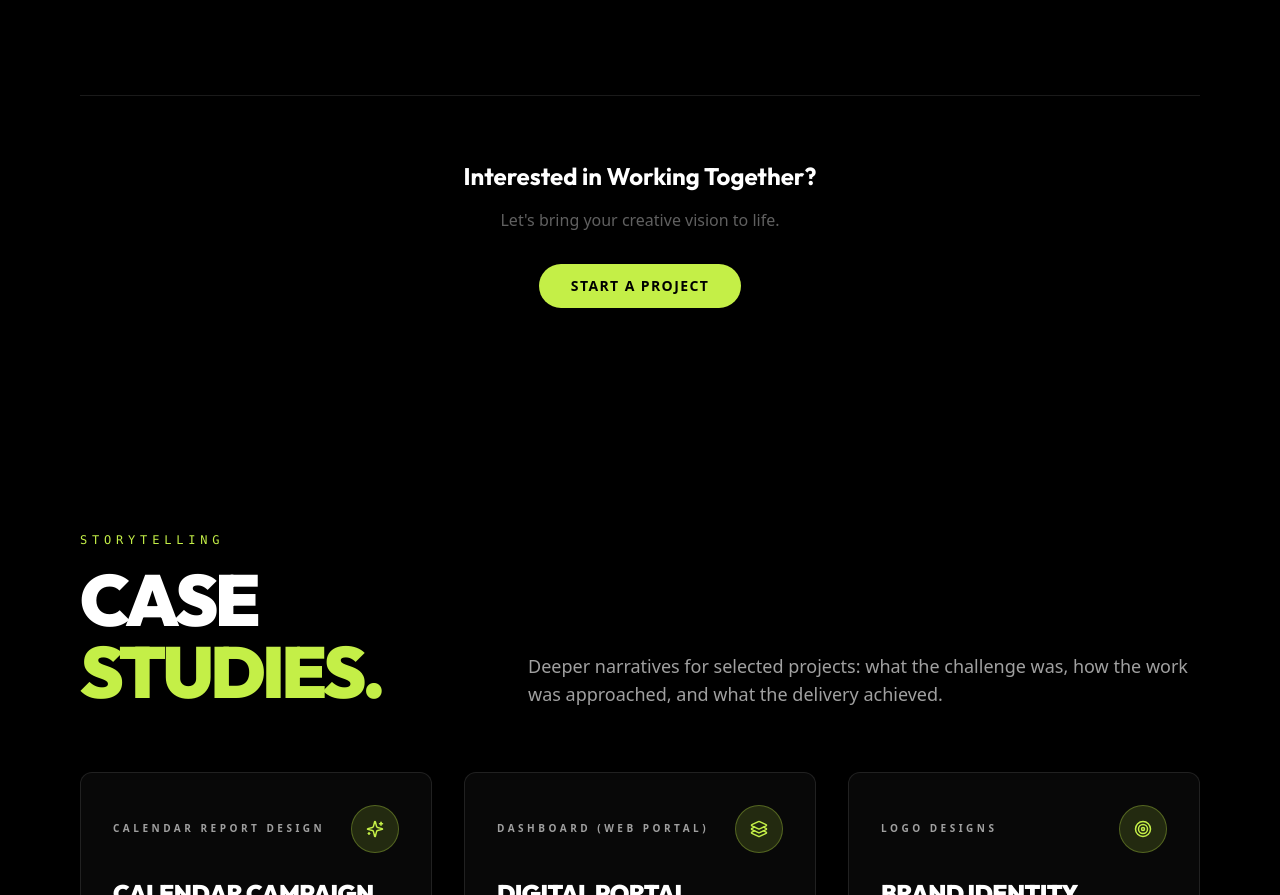
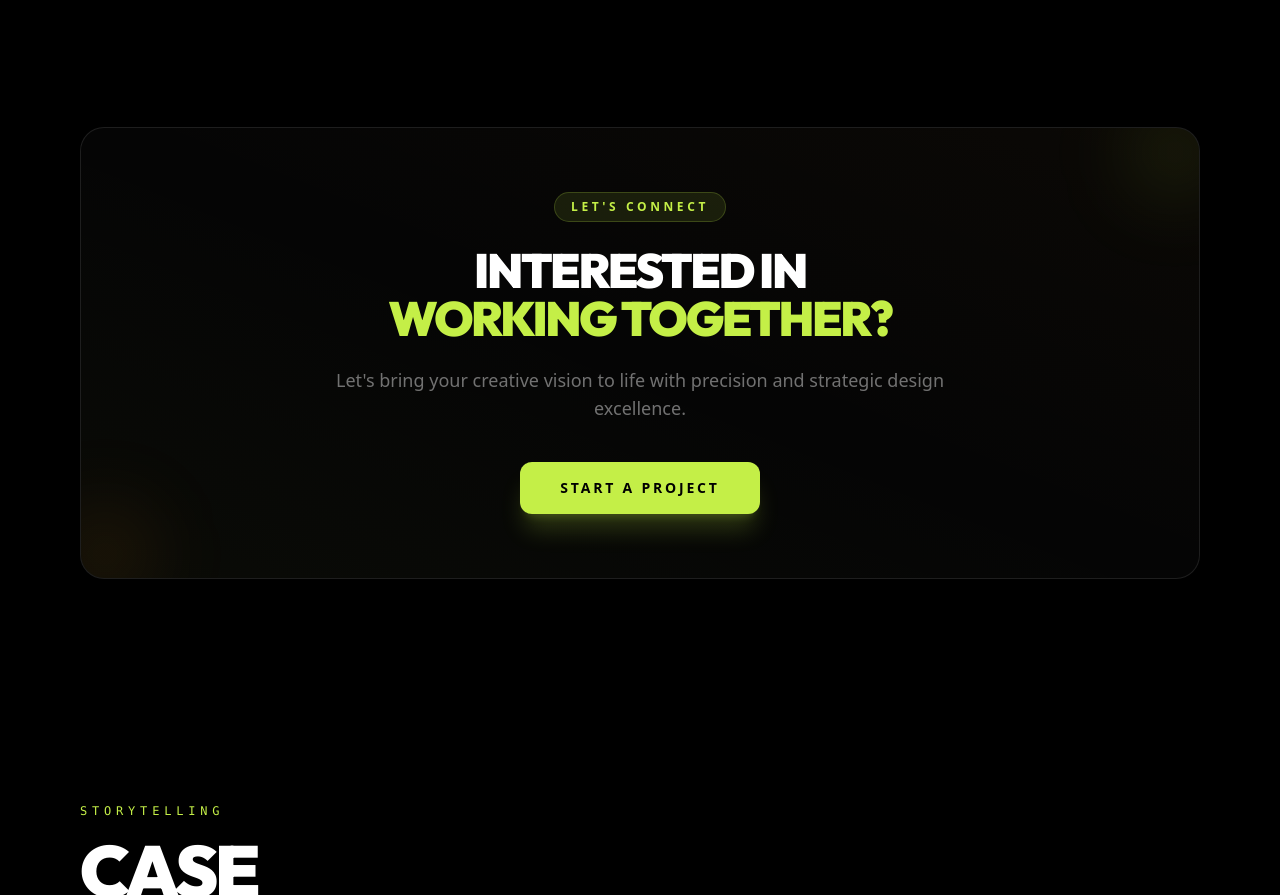
Before and after one commit to Satvikk7/Brand9Studio_Portfolio, a React (Vite) app: page / in a window 1280 px wide. Shown: the part 3709-4604 px from the top of the page. Built offline with nearby package versions, Linux system fonts and the light colour scheme.

Commit message:
Redesign footer CTA into a premium glassmorphic island with enhanced typography and glow effects

```diff
--- a/src/components/WorkGallery.jsx
+++ b/src/components/WorkGallery.jsx
@@ -345,24 +345,41 @@ export default function WorkGallery() {
           </motion.div>
         )}
 
-        {/* Footer CTA */}
+        {/* Footer CTA - Premium Island */}
         <motion.div
-          initial={{ opacity: 0, y: 20 }}
-          whileInView={{ opacity: 1, y: 0 }}
+          initial={{ opacity: 0, scale: 0.95 }}
+          whileInView={{ opacity: 1, scale: 1 }}
           viewport={{ once: true }}
-          transition={{ duration: 0.6, delay: 0.2 }}
-          className="mt-20 sm:mt-24 pt-12 sm:pt-16 border-t border-white/10 text-center px-4"
+          transition={{ duration: 0.8, ease: "easeOut" }}
+          className="mt-24 sm:mt-32 p-10 sm:p-16 glass-panel relative overflow-hidden group text-center"
         >
-          <h3 className="text-xl sm:text-2xl font-bold text-white mb-4">Interested in Working Together?</h3>
-          <p className="text-sm sm:text-base text-brand-smoke/60 mb-8">Let's bring your creative vision to life.</p>
+          {/* Subtle Glow Background */}
+          <div className="absolute inset-0 bg-gradient-to-tr from-brand-lime/5 via-transparent to-brand-orange/5 opacity-50 pointer-events-none" />
+
+          <div className="relative z-10 max-w-2xl mx-auto">
+            <span className="inline-block px-4 py-1.5 rounded-full bg-brand-lime/10 border border-brand-lime/20 text-brand-lime text-[10px] sm:text-xs font-bold uppercase tracking-[0.3em] mb-6">
+              Let's Connect
+            </span>
+            <h3 className="text-3xl sm:text-4xl md:text-5xl font-black text-white uppercase tracking-tighter leading-tight mb-6">
+              Interested in <br className="hidden sm:block" />
+              <span className="text-brand-lime">Working Together?</span>
+            </h3>
+            <p className="text-sm sm:text-base md:text-lg text-brand-smoke/70 mb-10 leading-relaxed">
+              Let's bring your creative vision to life with precision and strategic design excellence.
+            </p>
             <motion.a
               href="#contact"
               whileHover={{ scale: 1.05 }}
               whileTap={{ scale: 0.95 }}
-            className="inline-block px-6 sm:px-8 py-2 sm:py-3 bg-brand-lime text-black font-bold uppercase tracking-widest rounded-full hover:bg-white transition-all text-xs sm:text-sm"
+              className="inline-block px-10 py-4 bg-brand-lime text-black font-black uppercase tracking-[0.2em] rounded-xl hover:bg-white transition-all text-xs sm:text-sm shadow-xl shadow-brand-lime/20"
             >
               Start a Project
             </motion.a>
+          </div>
+
+          {/* Decorative Corner Elements */}
+          <div className="absolute -top-6 -right-6 w-24 h-24 bg-brand-lime/10 rounded-full blur-2xl group-hover:bg-brand-lime/20 transition-all duration-700" />
+          <div className="absolute -bottom-6 -left-6 w-24 h-24 bg-brand-orange/10 rounded-full blur-2xl group-hover:bg-brand-orange/20 transition-all duration-700" />
         </motion.div>
       </div>
 
```
Lines whose indentation alone changed are shown as unchanged.
